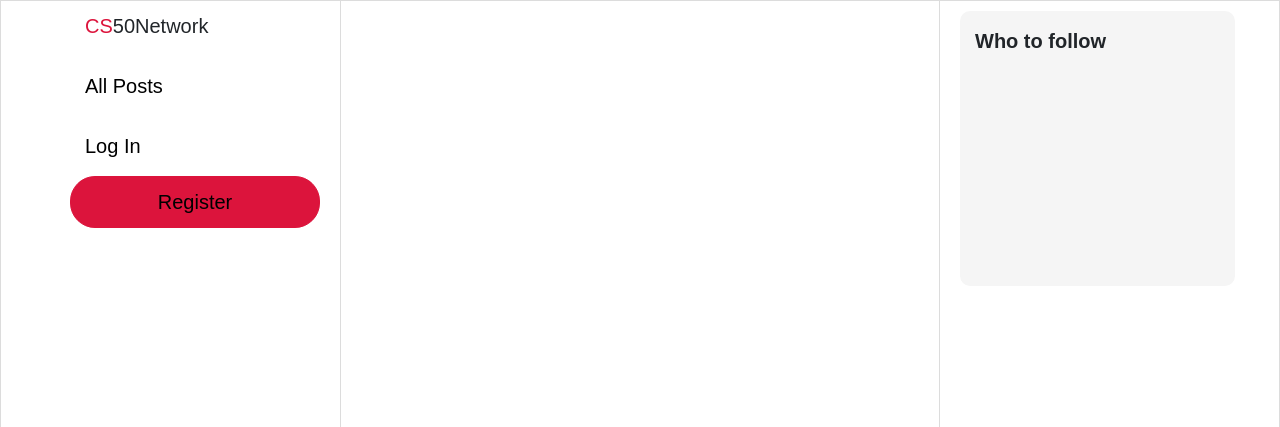
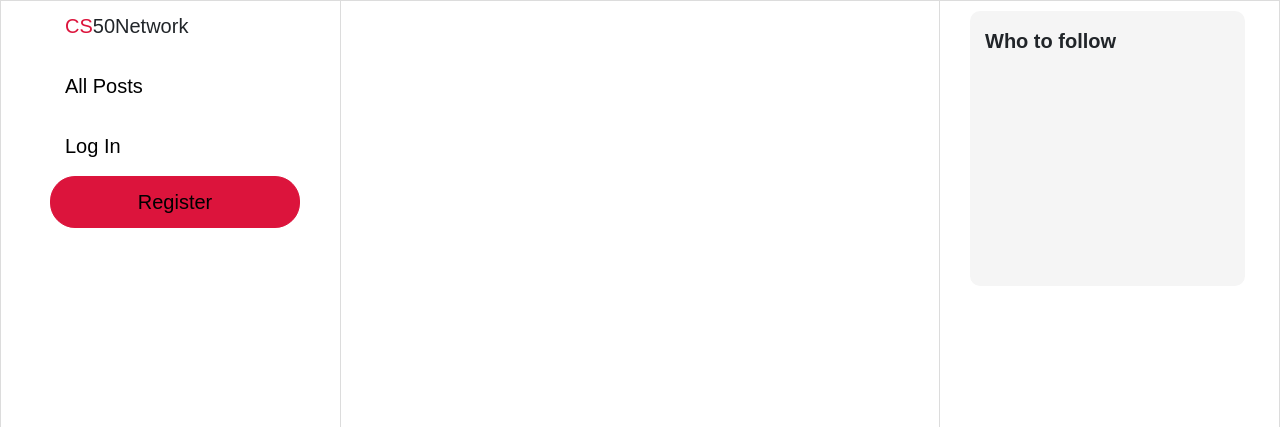
Before and after one commit to hqz3/cs50w-project4-network, a Django app: page / in a window 1280 px wide. Shown: the top 427 px of the page. Run offline with Django 3.2, Linux system fonts and the light colour scheme; some libraries are stand-ins or nearby versions.

Commit message:
cleaned up css

```diff
--- a/network/static/network/styles.css
+++ b/network/static/network/styles.css
@@ -14,7 +14,7 @@ body {
     font-size: 20px;
     margin-top: 10px;
     margin-left: auto;
-    margin-right: 20px;
+    margin-right: 40px;
     max-width: 250px;
     width: 85%;
 }
@@ -34,11 +34,13 @@ body {
     display: inline-block;
     margin: 5px 0 5px 0;
     padding: 10px 15px 10px 15px;
-    transition: background-color 0.1s ease-in;
+    transition: background-color 0.15s linear;
 }
 
 .navigation-item:hover {
     background-color: whitesmoke;
+    cursor: pointer;
+    filter: brightness(0.9);
 }
 
 .navigation-link {
@@ -126,7 +128,7 @@ body {
 
 .who-to-follow-container {
     margin-top: 10px;
-    margin-left: 20px;
+    margin-left: 30px;
     height: 275px;
     width: 275px;
 }
```
